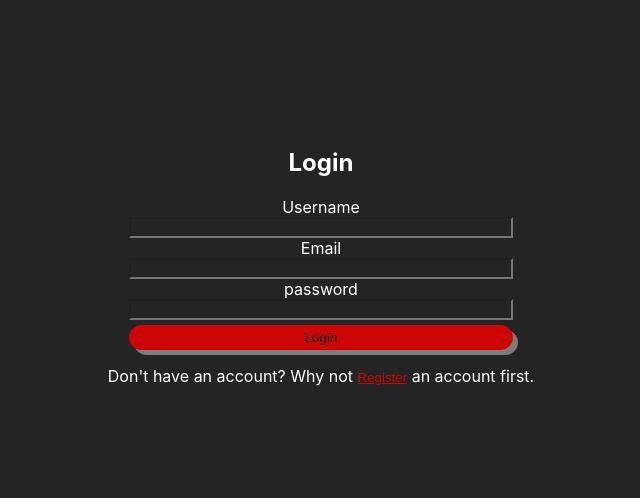
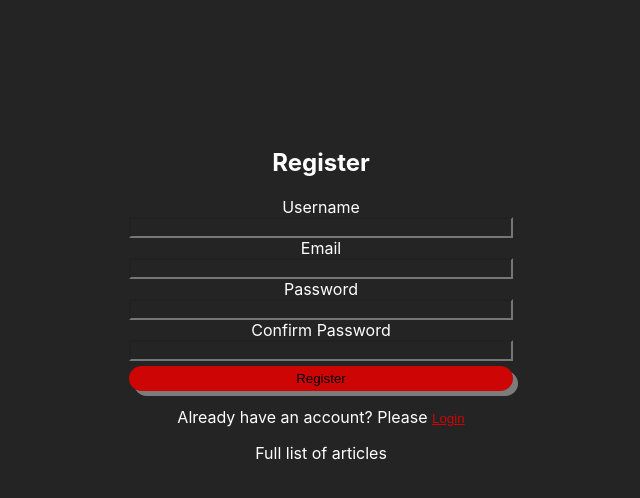
Before and after one commit to PatrickBoynton/news-app, a React (Create React App) app in the folder frontend/static/: page / in a window 1280 px wide. Shown: the top 498 px of the page, without its empty margins (319-959 px from the left). Built offline with nearby package versions, Linux system fonts and the light colour scheme.

Commit message:
Formated, and changed propeties.

```diff
--- a/frontend/static/src/App.js
+++ b/frontend/static/src/App.js
@@ -1,20 +1,21 @@
 import './App.css';
-import {Component} from "react";
+import {Component} from 'react';
 import Login from './components/Login';
 import Register from './components/Register';
 import Profile from './components/Profile';
+import FullList from './components/FullList';
 
-import Cookies from 'js-cookie'
+import Cookies from 'js-cookie';
 
 class App extends Component {
     constructor(props) {
         super(props);
         this.state = {
-            loginOrRegister: true,
-            isLoggedIn: !!Cookies.get("Authorization"),
+            loginOrRegister: false,
+            isLoggedIn: !!Cookies.get('Authorization'),
             preview_picture: null,
-            preview: ""
-        }
+            preview: ''
+        };
         this.handleLoginOrRegister = this.handleLoginOrRegister.bind(this);
         this.handleIsLoggedIn = this.handleIsLoggedIn.bind(this);
     }
@@ -22,13 +23,13 @@ class App extends Component {
     handleLoginOrRegister() {
         this.setState((previousState) => ({
             loginOrRegister: !previousState.loginOrRegister
-        }))
+        }));
     }
 
     handleIsLoggedIn() {
         this.setState((previousState) => ({
             isLoggedIn: !previousState.isloggedIn
-        }))
+        }));
     }
 
     render() {
@@ -44,7 +45,10 @@ class App extends Component {
                             <Login handleLoggedIn={this.handleIsLoggedIn}
                                    handleLoginOrRegister={this.handleLoginOrRegister}/>
                             :
-                            <Register handleLoginOrRegister={this.handleLoginOrRegister}/>
+                            <div className="split">
+                                <Register handleLoginOrRegister={this.handleLoginOrRegister}/>
+                                <FullList/>
+                            </div>
                 }
 
             </div>
```
